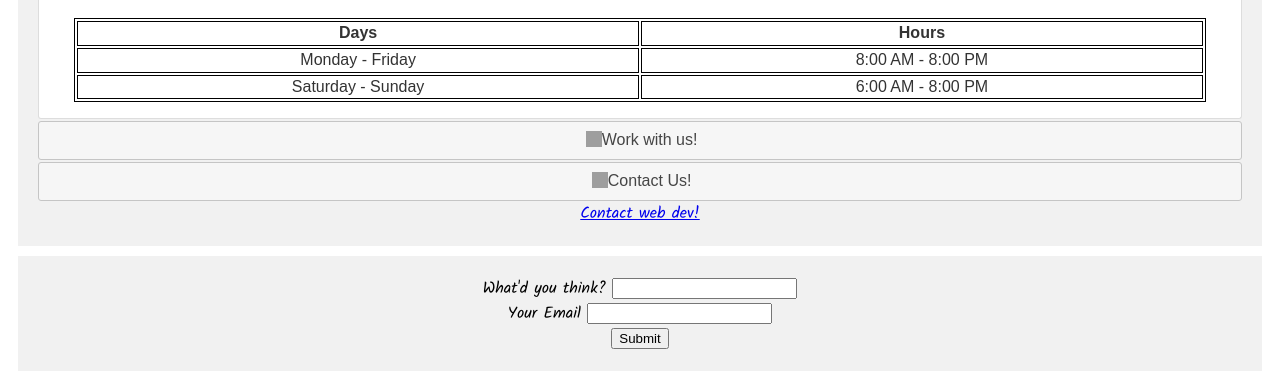
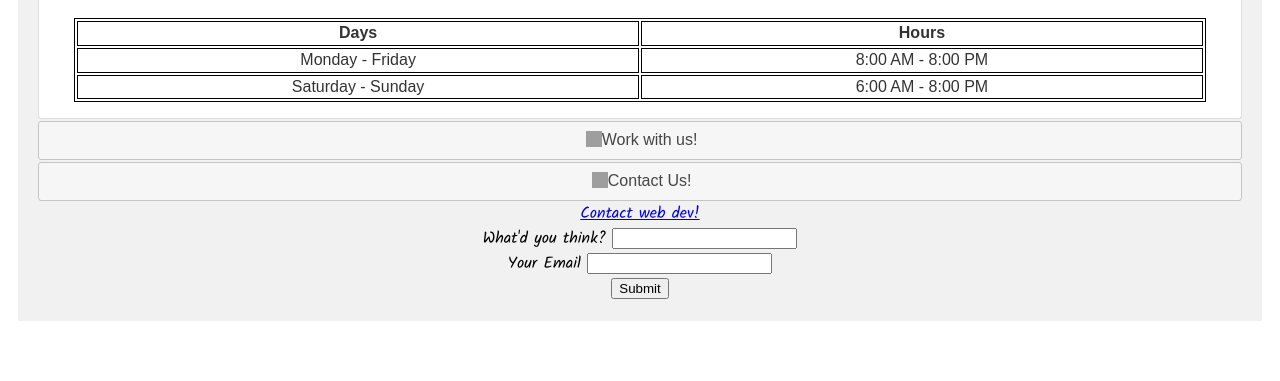
Before and after one commit to sanghan98/imed1316, a plain HTML site: page contactus.html in a window 1280 px wide. Shown: the part 707-1088 px from the top of the page. After the commit the page ends 1038 px from the top, so only its background shows below. Drawn offline with nearby package versions, Linux system fonts and the light colour scheme; files that its build step writes are made by us from their sources; grey boxes are pictures that could not be loaded.

Commit message:
updating css

```diff
--- a/style.css
+++ b/style.css
@@ -55,6 +55,7 @@ body {
     display: flex;
     flex-direction: row;
     justify-content: center;
+    flex-wrap: nowrap;
   }
 
   .flex-container > div {
@@ -68,7 +69,7 @@ body {
     text-align: center;
   }
 
-  .bottom-flex-containers > div {
+  .bottom-flex-containers {
     background-color: #f1f1f1;
     margin: 10px;
     padding: 20px;
```
